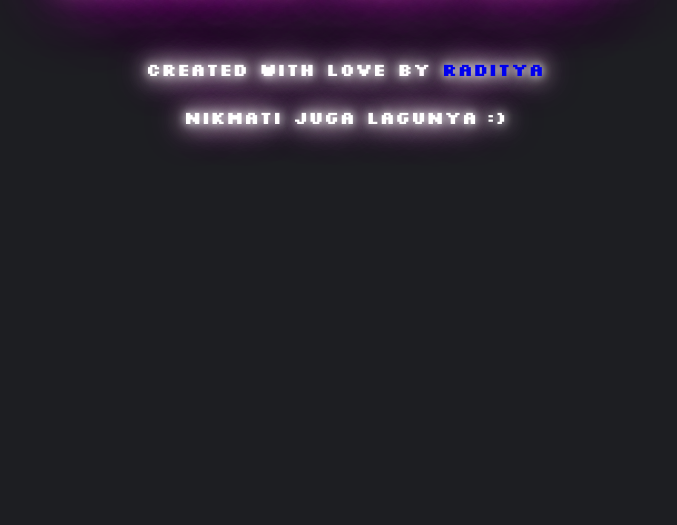
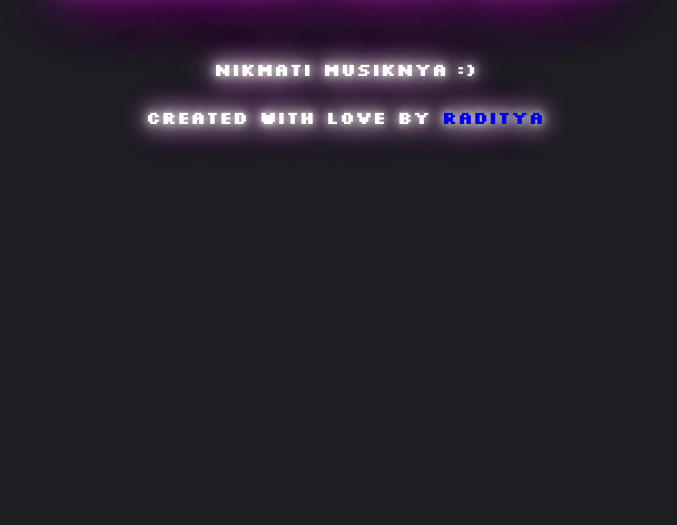
Before and after one commit to yustinusraditya/yustinusraditya.github.io, a plain HTML site: page gamedino.html in a window 1280 px wide. Shown: the part 275-800 px from the top of the page, without its empty margins (295-972 px from the left). Drawn offline with Linux system fonts and the light colour scheme.

Commit message:
finish mudah mudahan

```diff
--- a/gamedino.html
+++ b/gamedino.html
@@ -42,8 +42,8 @@
         <h1>BERLARILAH TANPA HENTI !</h1>
       </div>
       <div class="penutup">
+        <h3>nikmati musiknya :)</h3>
         <h3>Created with love by <a href="https://www.instagram.com/yah_radit/" class="ig">Raditya</a></h3>
-        <h3>nikmati juga lagunya :)</h3>
       </div>
       <div class="audio">
         <audio autoplay loop>
```
